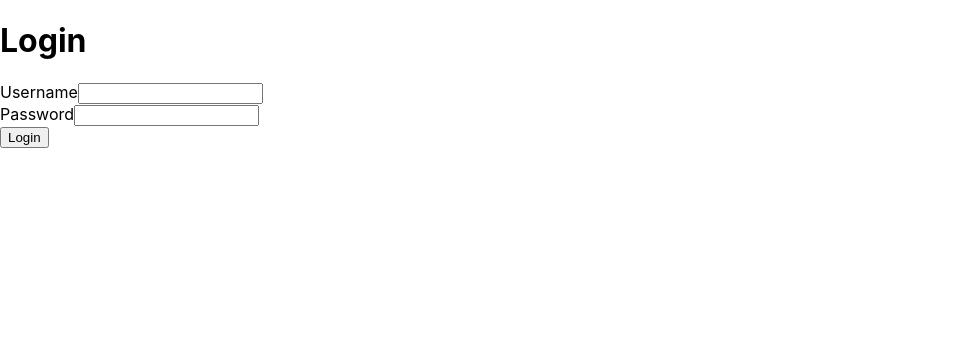
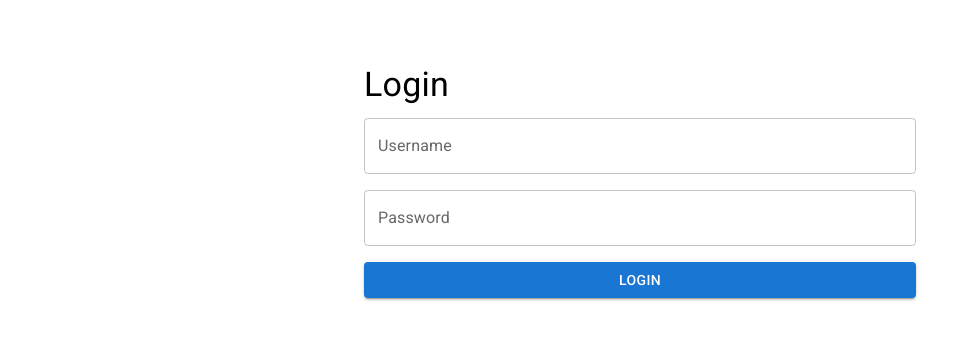
Before and after one commit to anouar-bakouch/LinkChat, a React (Create React App) app: page /login in a window 1280 px wide. Shown: the top 340 px of the page, without its empty margins (0-980 px from the left). Built offline with nearby package versions, Linux system fonts and the light colour scheme; the HTML template or start-up script is replaced by a standard one.

Commit message:
login made using mui

```diff
--- a/package.json
+++ b/package.json
@@ -4,9 +4,9 @@
   "private": true,
   "dependencies": {
     "@babel/plugin-proposal-private-property-in-object": "^7.21.11",
-    "@emotion/react": "^11.13.3",
-    "@emotion/styled": "^11.13.0",
-    "@mui/material": "^6.1.7",
+    "@emotion/react": "^11.13.5",
+    "@emotion/styled": "^11.13.5",
+    "@mui/material": "^6.1.8",
     "@pusher/push-notifications-server": "^1.2.6",
     "@pusher/push-notifications-web": "^1.1.0",
     "@reduxjs/toolkit": "^2.3.0",
--- a/src/App.js
+++ b/src/App.js
@@ -3,7 +3,7 @@ import { BrowserRouter as Router, Routes, Route } from 'react-router-dom';
 import { useDispatch } from 'react-redux';
 import { setAuthToken } from './features/auth/authSlice';
 import PrivateRoute from './PrivateRoute';
-import { Login } from './users/Login';
+import Login from './users/Login';
 import { Chat } from './components/Chat';
 import Home from './Home';
 import { Register } from './users/Register';
--- a/src/users/Login.tsx
+++ b/src/users/Login.tsx
@@ -1,11 +1,12 @@
 import React, { useState } from 'react';
 import { useNavigate } from 'react-router-dom';
+import { TextField, Button, Container, Typography, Box } from '@mui/material';
 import { loginUser } from './loginApi';
 
-export function Login() {
+const Login: React.FC = () => {
   const [username, setUsername] = useState('');
   const [password, setPassword] = useState('');
-  const [error, setError] = useState('');
+  const [error, setError] = useState<string | null>(null);
   const navigate = useNavigate();
 
   const handleSubmit = async (event: React.FormEvent) => {
@@ -19,28 +20,43 @@ export function Login() {
   };
 
   return (
-    <div>
-      <h1>Login</h1>
+    <Container maxWidth="sm">
+      <Box sx={{ mt: 8 }}>
+        <Typography variant="h4" component="h1" gutterBottom>
+          Login
+        </Typography>
         <form onSubmit={handleSubmit}>
-        <div>
-          <label>Username</label>
-          <input
-            type="text"
+          <Box sx={{ mb: 2 }}>
+            <TextField
+              label="Username"
+              variant="outlined"
+              fullWidth
               value={username}
               onChange={(e) => setUsername(e.target.value)}
             />
-        </div>
-        <div>
-          <label>Password</label>
-          <input
+          </Box>
+          <Box sx={{ mb: 2 }}>
+            <TextField
+              label="Password"
               type="password"
+              variant="outlined"
+              fullWidth
               value={password}
               onChange={(e) => setPassword(e.target.value)}
             />
-        </div>
-        {error && <p style={{ color: 'red' }}>{error}</p>}
-        <button type="submit">Login</button>
+          </Box>
+          {error && (
+            <Typography color="error" sx={{ mb: 2 }}>
+              {error}
+            </Typography>
+          )}
+          <Button type="submit" variant="contained" color="primary" fullWidth>
+            Login
+          </Button>
         </form>
-    </div>
+      </Box>
+    </Container>
   );
-}
+};
+
+export default Login;
```
Also changed, not shown: 1 other file (tests, documents, lock files or other folders). Lines whose indentation alone changed are shown as unchanged.
